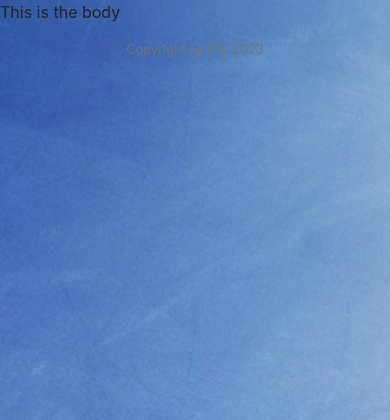
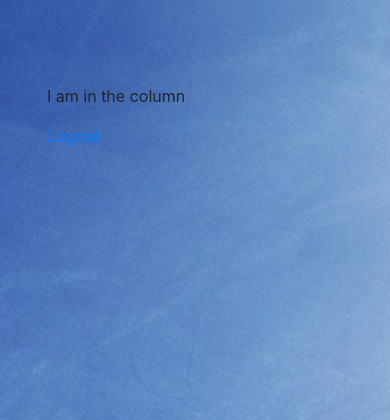
Before and after one commit to piotrw777/FinalProject_cs50, a Flask app: page / in a window 390 px wide. Shown: the top 420 px of the page. Run offline with Flask 2, Linux system fonts and the light colour scheme; the visitor is signed in with stand-in values (Sample User, id 1); some libraries are stand-ins or nearby versions.

Commit message:
Add layouts Add flash message about successfull login

```diff
--- a/app.py
+++ b/app.py
@@ -1,7 +1,7 @@
 import os
 
 from cs50 import SQL
-from flask import Flask, flash, redirect, render_template, request, session
+from flask import Flask, flash, get_flashed_messages, redirect, render_template, request, session, url_for
 from flask_session import Session
 # from tempfile import mkdtemp
 from werkzeug.security import check_password_hash, generate_password_hash
@@ -61,7 +61,7 @@ def login():
         # Remember which user has logged in
         session["user_id"] = 5
         session["username"] = username
-        # Redirect user to home page
+        flash('You are logged in successfully')
         return redirect("/")
 
     # User reached route via GET (as by clicking a link or via redirect)
--- a/static/script.js
+++ b/static/script.js
@@ -1,13 +1,20 @@
 function addEventListeners() {
-    const username = document.getElementById("username");
+    //const username = document.getElementById("username");
     //const usernameValid = document.getElementById("username-valid");
 
     //no tick at the beginning
-    usernameValid.style.display = "none";
+    //usernameValid.style.display = "none";
 
-    username.addEventListener("input", function(){
+    //username.addEventListener("input", function(){
+//
+    //});
 
-    });
+    //closing alerts
+    let closeButton = document.querySelector('.close');
+
+    closeButton.addEventListener('click', function() {
+    document.querySelector('.alert').remove();
+});
 }
 
 document.addEventListener('DOMContentLoaded', addEventListeners);
--- a/templates/index.html
+++ b/templates/index.html
@@ -1,42 +1,15 @@
-<!DOCTYPE html>
-<html lang="en">
-    <head>
-        <meta charset="utf-8">
-        <meta name="viewport" content="initial-scale=1, width=device-width">
-        <script src="/static/script.js"></script>
-        <link rel="stylesheet" href="https://stackpath.bootstrapcdn.com/bootstrap/4.5.2/css/bootstrap.min.css" integrity="sha384-JcKb8q3iqJ61gNV9KGb8thSsNjpSL0n8PARn9HuZOnIxN0hoP+VmmDGMN5t9UJ0Z" crossorigin="anonymous">
-        <link rel="stylesheet" href="https://fonts.googleapis.com/css2?family=Roboto:wght@400;500&display=swap" >
-        <link rel="stylesheet" href="/static/styles.css">
-    </head>
+{% extends "layout.html" %}
 
-    <body>
-        <div class="collapse navbar-collapse d-lg-flex" id="navbarsExample11">
-            <a class="navbar-brand col-lg-3 me-0" href="#">Centered nav</a>
-            <ul class="navbar-nav col-lg-6 justify-content-lg-center">
-              <li class="nav-item">
-                <a class="nav-link active" aria-current="page" href="#">Home</a>
-              </li>
-              <li class="nav-item">
-                <a class="nav-link" href="#">Link</a>
-              </li>
-              <li class="nav-item">
-                <a class="nav-link disabled">Disabled</a>
-              </li>
-            </ul>
-            <div class="d-lg-flex col-lg-3 justify-content-lg-end">
-              <a class="btn btn-primary" href="/logout">Log out</a>
-            </div>
-          </div>
-          <div class="main">
-            <p>
-                This is the body
-            </p>
-          </div>
+{% block title %}
+    LaTeX tests generator
+{% endblock %}
 
-    </body>
+{% block main %}
+<div class="row justify-content-center">
+  <div class="col-md-8">
+    <p>I am in the column</p>
+    <a href="/logout">Logout</a>
+  </div>
+</div>
 
-    <footer class="mb-5 small text-center text-muted">
-        Copyright by PW 2023
-    </footer>
-
-</html>
+{% endblock %}
--- a/templates/layout.html
+++ b/templates/layout.html
@@ -16,8 +16,11 @@
     <body>
         {% if get_flashed_messages() %}
             <header>
-                <div class="alert alert-primary mb-0 text-center" role="alert">
-                    {{ get_flashed_messages() | join(" ") }}
+                <div class="alert alert-success mb-0 text-center" role="alert">
+                    <strong>{{ get_flashed_messages() | join(" ") }}</strong>
+                    <button type="button" class="close" data-dismiss="alert" aria-label="Close">
+                      <span aria-hidden="true">&times;</span>
+                    </button>
                 </div>
             </header>
         {% endif %}
```
Lines whose indentation alone changed are shown as unchanged.
